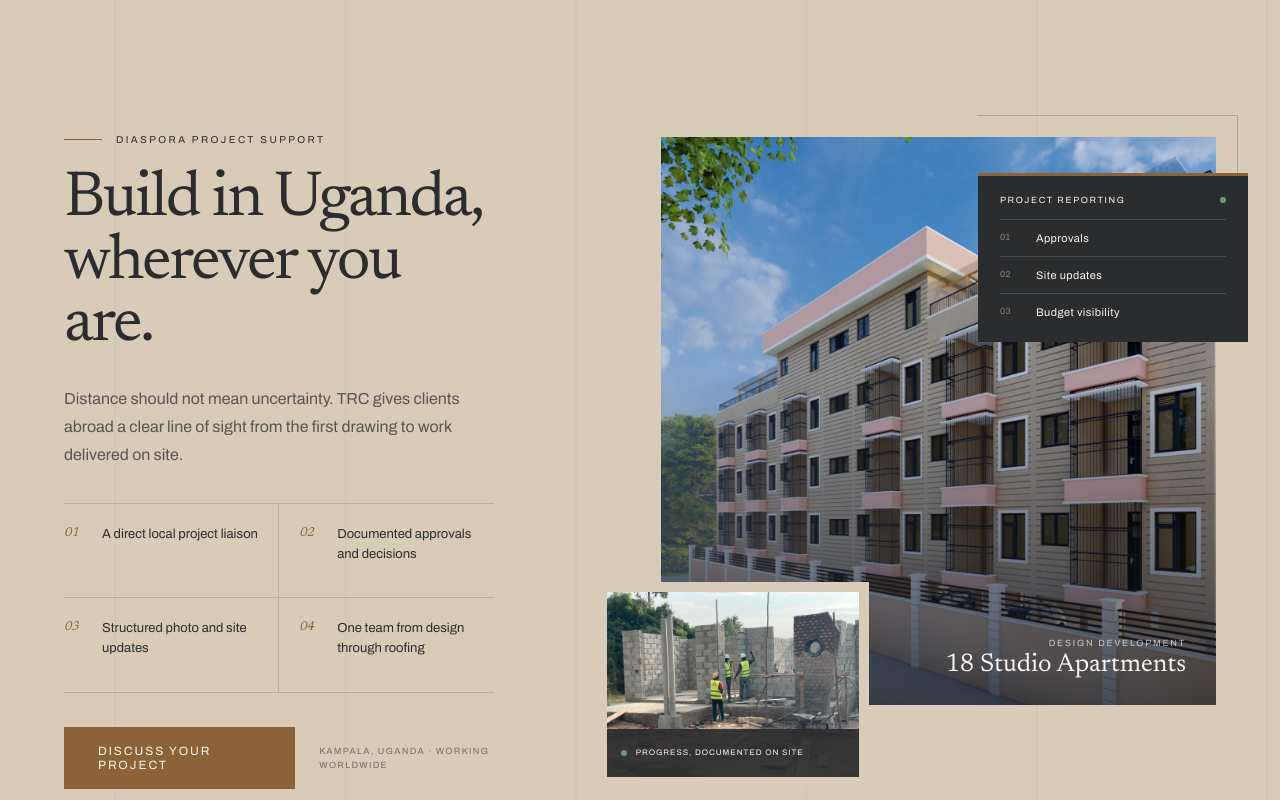
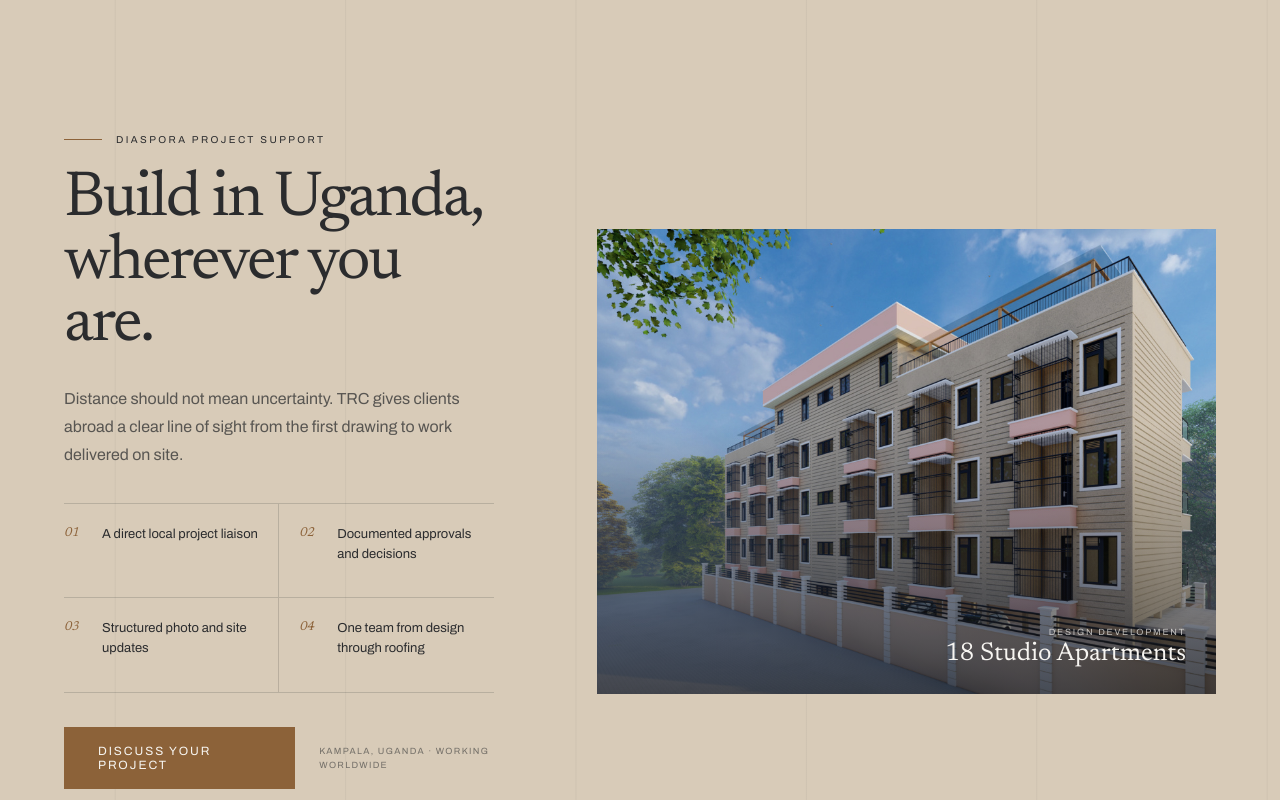
Before and after one commit to Malubya/Website-TRC, a Next.js app: page / in a window 1280 px wide. Shown: the part 9580-10380 px from the top of the page. Built offline with nearby package versions, Linux system fonts and the light colour scheme.

Commit message:
Simplify diaspora section imagery

```diff
--- a/app/globals.css
+++ b/app/globals.css
@@ -455,29 +455,13 @@ a {
 
 .diaspora-visual {
   position: relative;
-  min-height: 650px;
-  padding: 0 0 82px 64px;
-}
-
-.diaspora-visual::before {
-  content: "";
-  position: absolute;
-  top: -22px;
-  right: -22px;
-  width: 42%;
-  height: 32%;
-  border-top: 1px solid rgba(43, 44, 46, 0.26);
-  border-right: 1px solid rgba(43, 44, 46, 0.26);
-}
-
-.diaspora-primary-image,
-.diaspora-site-image {
-  margin: 0;
 }
 
 .diaspora-primary-image {
+  margin: 0;
   position: relative;
-  height: 568px;
+  width: 100%;
+  aspect-ratio: 4 / 3;
   overflow: hidden;
   background: var(--color-charcoal-steel);
 }
@@ -490,15 +474,11 @@ a {
   pointer-events: none;
 }
 
-.diaspora-primary-image img,
-.diaspora-site-image img {
+.diaspora-primary-image img {
   width: 100%;
   height: 100%;
   display: block;
   object-fit: cover;
-}
-
-.diaspora-primary-image img {
   object-position: center;
   filter: saturate(0.82) contrast(1.03);
   transition: transform 1.4s var(--ease-editorial), filter 1.4s var(--ease-editorial);
@@ -531,85 +511,6 @@ a {
   font-family: var(--font-display);
   font-size: clamp(18px, 2vw, 26px);
   font-weight: 300;
-}
-
-.diaspora-site-image {
-  position: absolute;
-  left: 0;
-  bottom: 0;
-  z-index: 3;
-  width: min(44%, 310px);
-  aspect-ratio: 4 / 3;
-  overflow: hidden;
-  border: 10px solid var(--color-travertine);
-  background: var(--color-charcoal-steel);
-}
-
-.diaspora-site-image img {
-  filter: saturate(0.78) contrast(1.05);
-}
-
-.diaspora-site-image figcaption {
-  position: absolute;
-  inset: auto 0 0;
-  min-height: 48px;
-  padding: 13px 14px;
-  display: flex;
-  align-items: center;
-  gap: 9px;
-  color: var(--color-architectural-white);
-  background: rgba(43, 44, 46, 0.92);
-  font-size: 8px;
-  font-weight: 500;
-  letter-spacing: 0.12em;
-  text-transform: uppercase;
-}
-
-.diaspora-site-image figcaption span,
-.diaspora-report-head i {
-  flex: 0 0 auto;
-  width: 6px;
-  height: 6px;
-  border-radius: 50%;
-  background: #6f9b74;
-}
-
-.diaspora-report-card {
-  position: absolute;
-  top: 36px;
-  right: -32px;
-  z-index: 4;
-  width: min(46%, 270px);
-  padding: 19px 22px 12px;
-  color: var(--color-architectural-white);
-  border-top: 3px solid var(--color-aged-bronze);
-  background: var(--color-charcoal-steel);
-}
-
-.diaspora-report-head {
-  display: flex;
-  align-items: center;
-  justify-content: space-between;
-  padding-bottom: 14px;
-  font-size: 9px;
-  font-weight: 600;
-  letter-spacing: 0.18em;
-  text-transform: uppercase;
-}
-
-.diaspora-report-row {
-  display: grid;
-  grid-template-columns: 28px 1fr;
-  gap: 8px;
-  padding: 12px 0;
-  border-top: 1px solid rgba(247, 245, 241, 0.16);
-  font-size: 11px;
-  letter-spacing: 0.04em;
-}
-
-.diaspora-report-row > span {
-  color: rgba(247, 245, 241, 0.45);
-  font-size: 9px;
 }
 
 @media (max-width: 1040px) {
@@ -660,35 +561,10 @@ a {
     gap: 16px;
   }
   .diaspora-actions > span { max-width: none; }
-  .diaspora-visual {
-    min-height: 530px;
-    padding: 0 0 78px 28px;
-  }
-  .diaspora-visual::before {
-    top: -14px;
-    right: -10px;
-  }
-  .diaspora-primary-image { height: 460px; }
   .diaspora-primary-image figcaption {
     right: 18px;
     bottom: 20px;
   }
-  .diaspora-site-image {
-    width: 48%;
-    border-width: 6px;
-  }
-  .diaspora-site-image figcaption {
-    padding: 10px;
-    font-size: 7px;
-    line-height: 1.4;
-  }
-  .diaspora-report-card {
-    top: 18px;
-    right: -6px;
-    width: 52%;
-    padding: 15px 16px 8px;
-  }
-  .diaspora-report-row { padding: 9px 0; }
   .featured-project-card {
     aspect-ratio: 4 / 5 !important;
     min-height: 520px !important;
--- a/components/DiasporaSection.tsx
+++ b/components/DiasporaSection.tsx
@@ -58,37 +58,6 @@ export default function DiasporaSection() {
               <strong>18 Studio Apartments</strong>
             </figcaption>
           </figure>
-
-          <figure className="diaspora-site-image">
-            {/* eslint-disable-next-line @next/next/no-img-element */}
-            <img
-              src="/assets/imagery/site-progress-team.jpeg"
-              alt="TRC site team coordinating active construction work"
-            />
-            <figcaption>
-              <span />
-              Progress, documented on site
-            </figcaption>
-          </figure>
-
-          <div className="diaspora-report-card">
-            <div className="diaspora-report-head">
-              <span>Project reporting</span>
-              <i aria-hidden="true" />
-            </div>
-            <div className="diaspora-report-row">
-              <span>01</span>
-              Approvals
-            </div>
-            <div className="diaspora-report-row">
-              <span>02</span>
-              Site updates
-            </div>
-            <div className="diaspora-report-row">
-              <span>03</span>
-              Budget visibility
-            </div>
-          </div>
         </Reveal>
       </div>
     </section>
```
